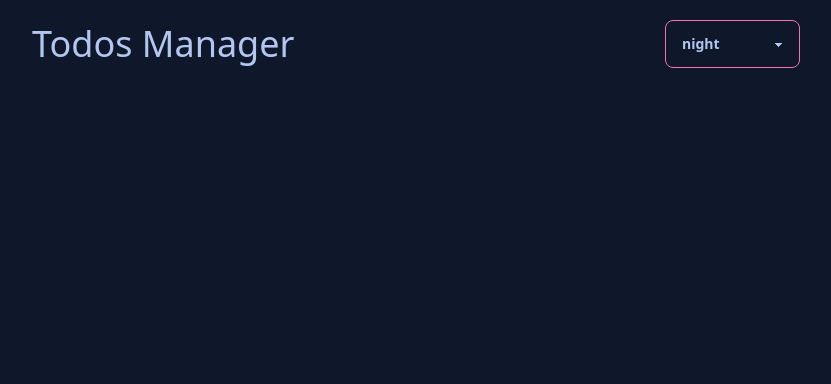
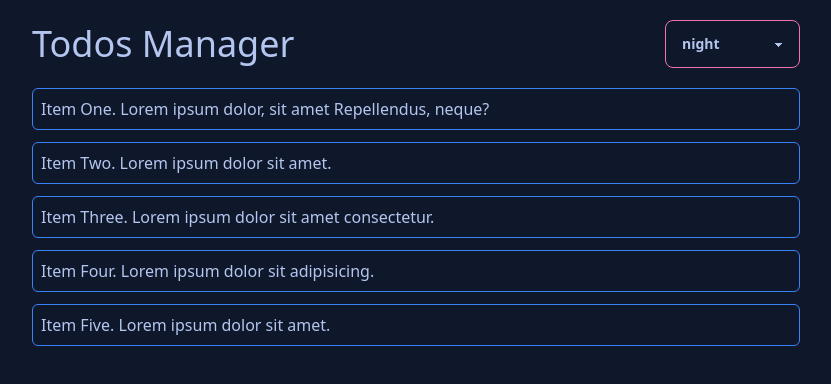
Before and after one commit to itzAmka/Task-Tarakar, a React (Vite) app: page / in a window 1280 px wide. Shown: the top 384 px of the page, without its empty margins (224-1055 px from the left). Built offline with nearby package versions, Linux system fonts and the light colour scheme.

Commit message:
create TodosList and TodosItems and display todos text

```diff
--- a/src/App.jsx
+++ b/src/App.jsx
@@ -1,10 +1,12 @@
 import Container from './components/Container';
 import Navbar from './components/Navbar';
+import TodosList from './components/todos/TodosList';
 
 const App = () => {
 	return (
 		<Container>
 			<Navbar />
+			<TodosList />
 		</Container>
 	);
 };
--- /dev/null
+++ b/src/components/todos/TodoItem.jsx
@@ -0,0 +1,22 @@
+const TodoItem = ({ todoItem }) => {
+	const { id, text, isCompleted, isEditing } = todoItem;
+
+	return (
+		<li className='border border-1 border-blue-500 p-2 rounded-md flex justify-between gap-10'>
+			{isEditing ? (
+				<form class='w-full'>
+					<input
+						type='text'
+						id='editing-input'
+						class='w-full border border-blue-400 rounded-md px-2 text-black focus:outline-blue-500'
+						value={text}
+					/>
+				</form>
+			) : (
+				<span>{text}</span>
+			)}
+		</li>
+	);
+};
+
+export default TodoItem;
--- /dev/null
+++ b/src/components/todos/TodosList.jsx
@@ -0,0 +1,17 @@
+import todoData from './todosData';
+import { useLocalStorage } from '../../hooks/useLocalStorage';
+import TodoItem from './TodoItem';
+
+const TodosList = () => {
+	const [todos, setTodos] = useLocalStorage('todos', todoData);
+
+	return (
+		<ul className='flex flex-col gap-3 mt-5'>
+			{todos.map(todoItem => (
+				<TodoItem key={todoItem.id} todoItem={todoItem} />
+			))}
+		</ul>
+	);
+};
+
+export default TodosList;
```
